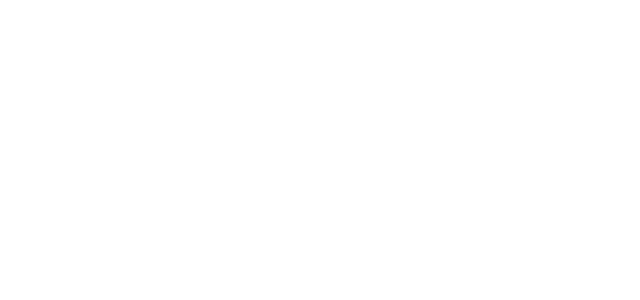
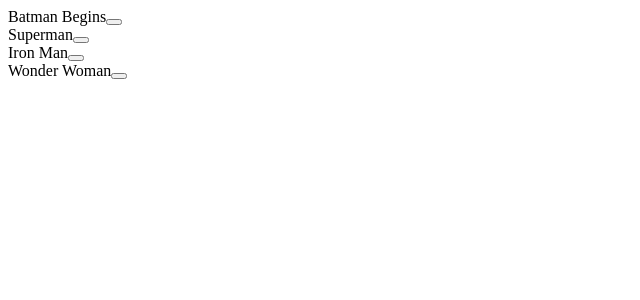
Before and after one commit to mattupham/movie-List, a React app: page / in a window 1280 px wide. Shown: the top 300 px of the page, without its empty margins (0-640 px from the left). Built offline with nearby package versions, Linux system fonts and the light colour scheme; the HTML template or start-up script is replaced by a standard one.

Commit message:
complete basic movie rendering

```diff
--- a/client/src/components/Movie.jsx
+++ b/client/src/components/Movie.jsx
@@ -20,7 +20,7 @@
   render() {
     return (
       <div>
-          <span onClick={this.displayMovieDetails.bind(this)}>{movie.title}</span>
+          <span onClick={this.displayMovieDetails.bind(this)}>{this.props.movie.title}</span>
             {/* { this.state.displayDetails && <MovieDetails movie={movie} /> } */}
           <button id="toggleButton"
             // onClick={
--- a/client/src/index.jsx
+++ b/client/src/index.jsx
@@ -79,13 +79,13 @@
         {
           this.displayMovies().map((movie, index) =>
           {
-            console.log('movie', movie);
-            // return <Movie
-            //   key={index}
-            //   id={index}
-            //   movie={movie}
-            //   handleToggle={this.handleToggle}
-            // />
+            // console.log('movie', movie);
+            return <Movie
+              key={index}
+              id={index}
+              movie={movie}
+              // handleToggle={this.handleToggle}
+            />
           })
         }
       </div>
```
Also changed, not shown: 1 other file (tests, documents, lock files or other folders).
